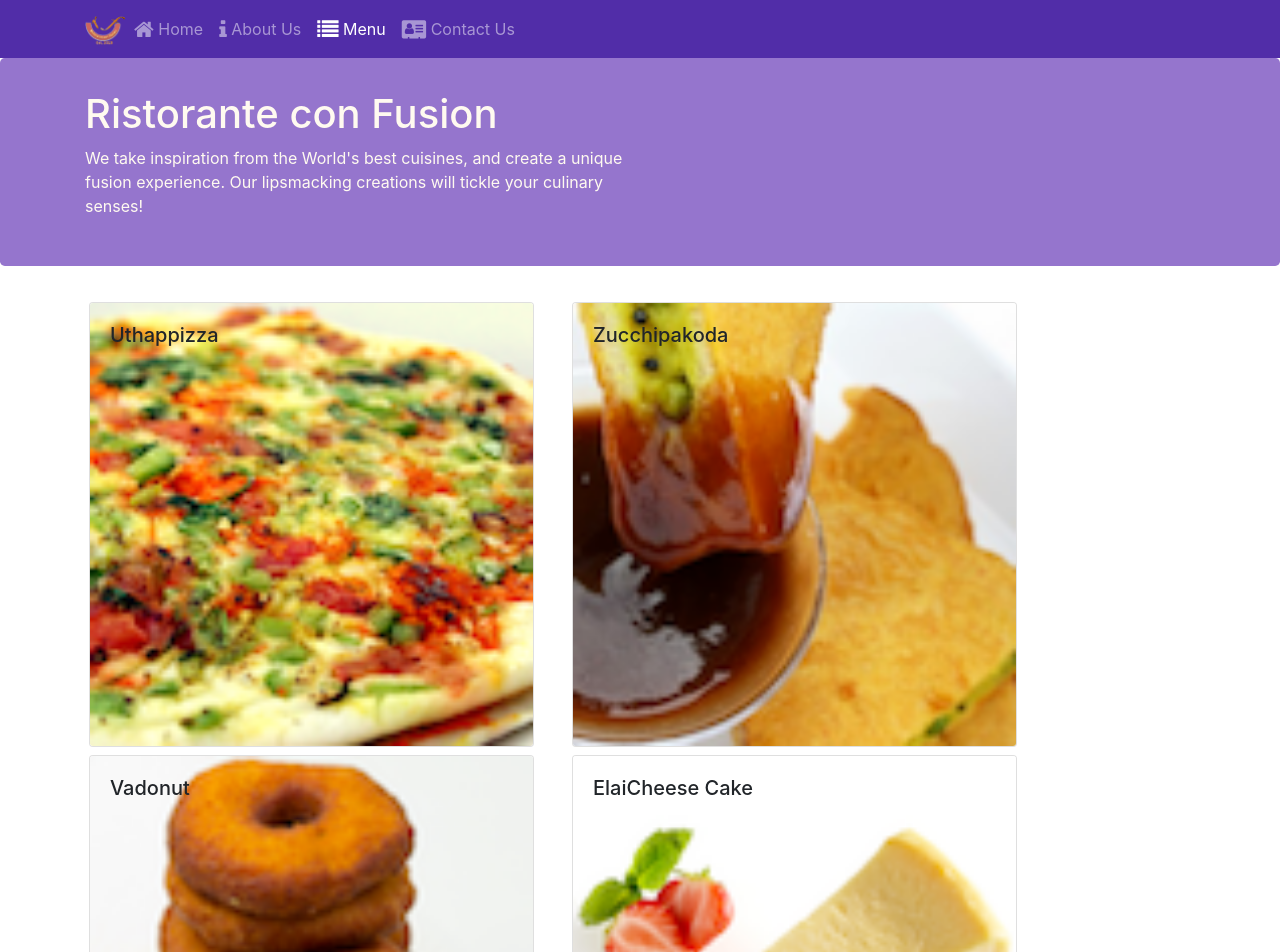
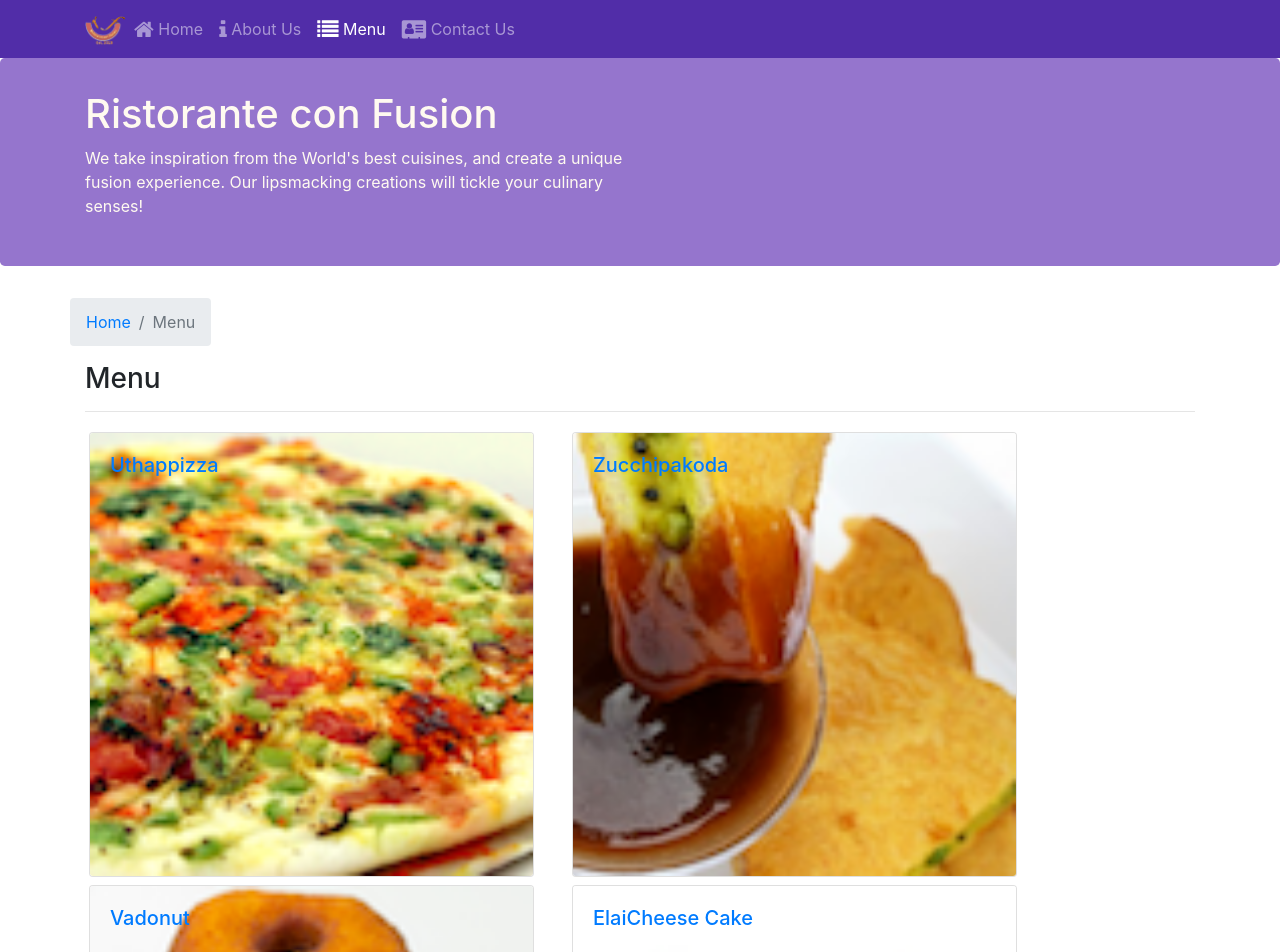
Before and after one commit to ltdd117/FUNiXReactJSASM, a React (Create React App) app in the folder confusion/: page /menu in a window 1280 px wide. Shown: the top 952 px of the page. Built offline with nearby package versions, Linux system fonts and the light colour scheme.

Commit message:
Single Page Applications Part2

```diff
--- a/confusion/src/components/ContactComponent.js
+++ b/confusion/src/components/ContactComponent.js
@@ -1,8 +1,20 @@
 import React from 'react';
+import { Breadcrumb, BreadcrumbItem } from 'reactstrap';
+import { Link } from 'react-router-dom';
 
 function Contact(props) {
     return(
         <div className="container">
+            <div className="row">
+                <Breadcrumb>
+                    <BreadcrumbItem><Link to="/home">Home</Link></BreadcrumbItem>
+                    <BreadcrumbItem active>Contact Us</BreadcrumbItem>
+                </Breadcrumb>
+                <div className="col-12">
+                    <h3>Contact Us</h3>
+                    <hr />
+                </div>
+            </div>
             <div className="row row-content">
                 <div className="col-12">
                 <h3>Location Information</h3>
--- a/confusion/src/components/DishdetailComponent.js
+++ b/confusion/src/components/DishdetailComponent.js
@@ -1,6 +1,7 @@
 import React from 'react';
-import { Card, CardImg, CardText, CardBody, CardTitle,
-    Breadcrumb, BreadcrumbItem } from 'reactstrap';
+import { Card, CardImg, CardText, CardBody,
+    CardTitle, Breadcrumb, BreadcrumbItem } from 'reactstrap';
+import { Link } from 'react-router-dom';
 
 function RenderDish({dish}) {
     if (dish != null) {
@@ -31,7 +32,7 @@ function RenderComments({comments}) {
             <div className='col-12 col-md-5 m-1'>
                 <h4>Comments</h4>
                 <ul className='list-unstyled'>
-                        {comments.comments.map((comment) => {
+                        {comments.map((comment) => {
                             return(
                                 <div id={comment.id}>
                                     <li>
@@ -68,6 +69,7 @@ const DishDetail = (props) => {
             <div className="container">
                 <div className="row">
                     <Breadcrumb>
+                        <BreadcrumbItem><Link to="/menu">Menu</Link></BreadcrumbItem>
                         <BreadcrumbItem active>{props.dish.name}</BreadcrumbItem>
                     </Breadcrumb>
                     <div className="col-12">
@@ -77,9 +79,8 @@ const DishDetail = (props) => {
                 </div>
                 <div className="row">
                     <RenderDish dish={props.dish} />
-                    <RenderComments comments={props.dish} />
+                    <RenderComments comments={props.comments} />
                 </div>
-
             </div>
         );
     else
--- a/confusion/src/components/MainComponent.js
+++ b/confusion/src/components/MainComponent.js
@@ -39,6 +39,13 @@ class Main extends Component {
             );
         }
 
+        const DishWithId = ({match}) => {
+            return(
+                <DishDetail dish={this.state.dishes.filter((dish) => dish.id === parseInt(match.params.dishId,10))[0]}
+                  comments={this.state.comments.filter((comment) => comment.dishId === parseInt(match.params.dishId,10))} />
+            );
+        };
+
         return (
         <div>
             <Header />
@@ -46,6 +53,7 @@ class Main extends Component {
                 <Route path='/home' component={HomePage} />
                 <Route exact path='/menu' component={() => <Menu dishes={this.state.dishes} />} />
                 <Route exact path='/contactus' component={Contact} />
+                <Route path='/menu/:dishId' component={DishWithId} />
                 <Redirect to='/home' />
             </Switch>
             <Footer />
--- a/confusion/src/components/MenuComponent.js
+++ b/confusion/src/components/MenuComponent.js
@@ -1,13 +1,17 @@
 import React from 'react';
-import { Card, CardImg, CardImgOverlay, CardTitle } from 'reactstrap';
+import { Card, CardImg, CardImgOverlay,
+    CardTitle, Breadcrumb, BreadcrumbItem } from 'reactstrap';
+import { Link } from 'react-router-dom';
 
 function RenderMenuItem ({dish, onClick}) {
 	return (
 		<Card>
-			<CardImg width="100%" src={dish.image} alt={dish.name} />
-			<CardImgOverlay>
-				<CardTitle>{dish.name}</CardTitle>
-			</CardImgOverlay>
+			<Link to={`/menu/${dish.id}`} >
+				<CardImg width="100%" src={dish.image} alt={dish.name} />
+				<CardImgOverlay>
+					<CardTitle>{dish.name}</CardTitle>
+				</CardImgOverlay>
+			</Link>
 		</Card>
 	);
 }
@@ -26,7 +30,17 @@ const Menu = (props) => {
 	return (
 		<div className="container">
 			<div className="row">
-			{menu}
+				<Breadcrumb>
+					<BreadcrumbItem><Link to="/home">Home</Link></BreadcrumbItem>
+					<BreadcrumbItem active>Menu</BreadcrumbItem>
+				</Breadcrumb>
+				<div className="col-12">
+					<h3>Menu</h3>
+					<hr />
+				</div>
+			</div>
+			<div className="row">
+				{menu}
 			</div>
 		</div>
 	);
```
